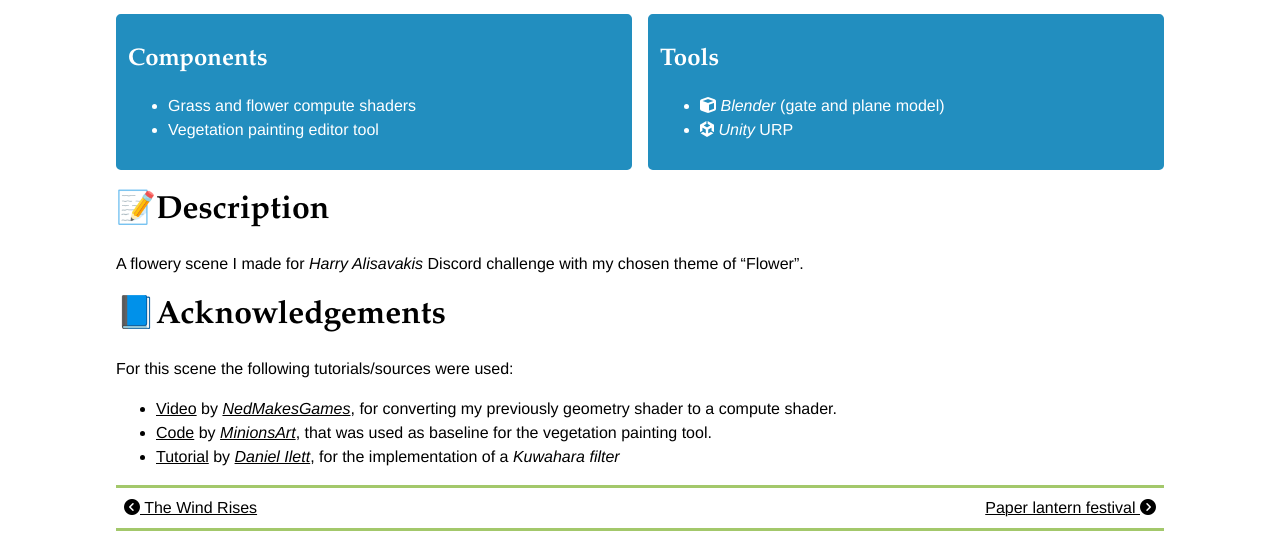
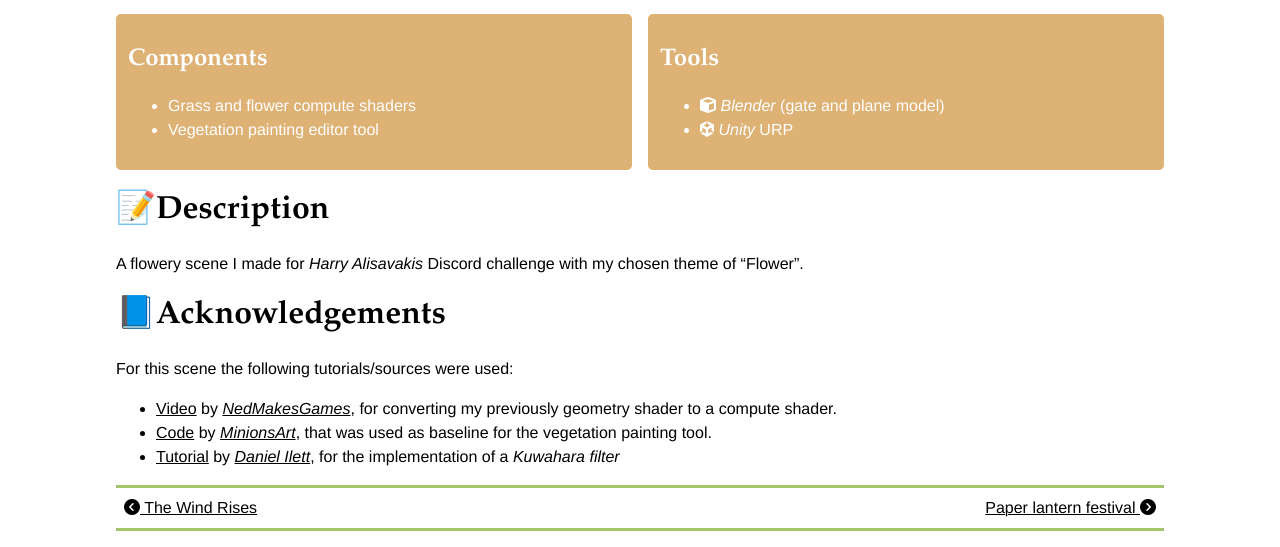
Before and after one commit to Radagasd/Radagasd.github.io, a Jekyll site: the page built from _posts/Showcases/2021/2021-06-08-flowers-rustling-in-the-wind.html, in a window 1280 px wide. Shown: the part 732-1279 px from the top of the page. Built offline with Jekyll 4.4.1, drawn with Linux system fonts in a browser that asks for light colours; nearby versions of some CDN libraries; comment, search, counter and statistics services are not loaded.

Commit message:
Color container lists

```diff
--- a/_sass/libs/_containers.scss
+++ b/_sass/libs/_containers.scss
@@ -70,8 +70,8 @@
 
 .container__list{
     position: relative;
-    border: 0.3rem solid var(--accent2);
-    background-color: var(--accent2);
+    border: 0.3rem solid var(--accent4);
+    background-color: var(--accent4);
     color: var(--text-white);
     padding: 0.5rem;
 }
--- a/_sass/libs/_vars.scss
+++ b/_sass/libs/_vars.scss
@@ -11,7 +11,7 @@
     --accent2               : #228ebf;
     --accent3               : #ee5622;
 
-    // --accent4               : #deb275;
+    --accent4               : #deb275;
     // --accent5               : #f76f71;
 }
 
```
